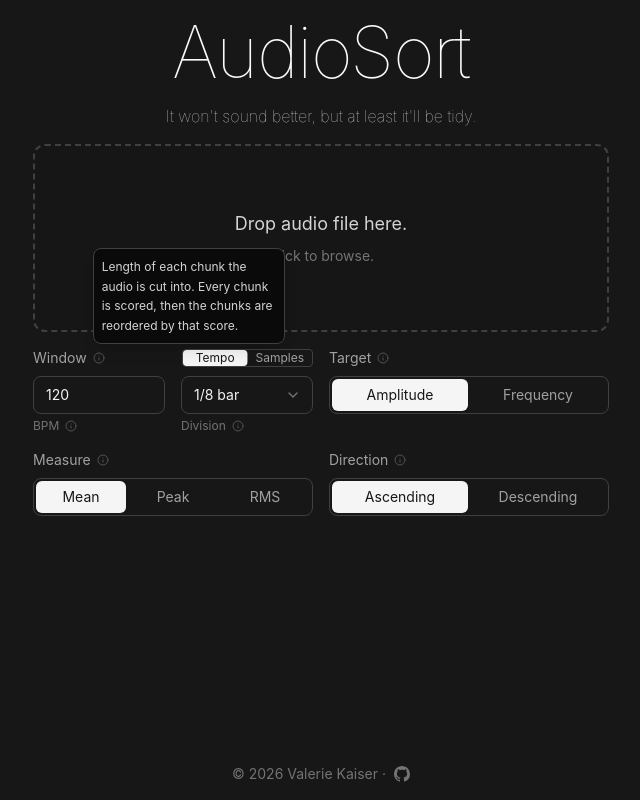
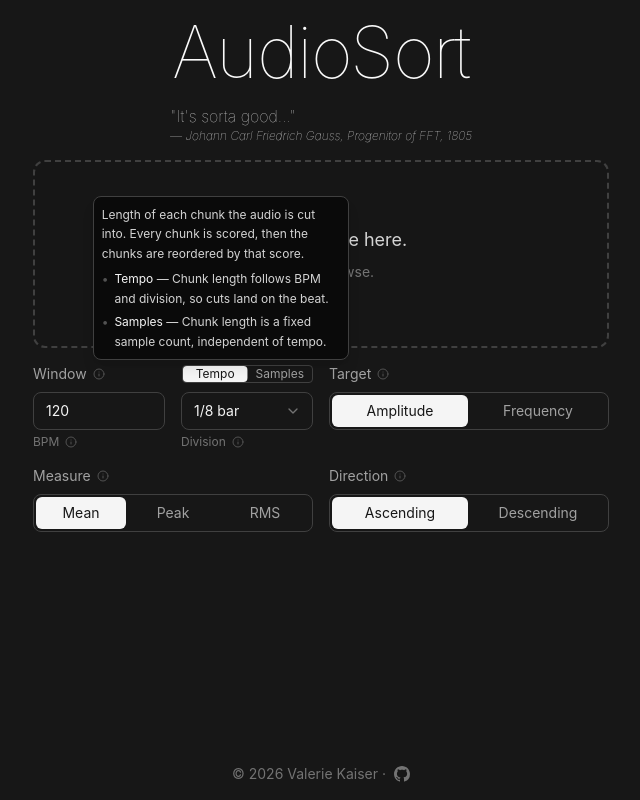
Before and after one commit to V-A-Kaiser/AudioSort, a SvelteKit app: page / in a window 1280 px wide. Both pictures are taken after a click on the button 417 px from the left and 358 px from the top of the page. Shown: the whole page, without its empty margins (319-959 px from the left). Built offline with nearby package versions, Linux system fonts and the light colour scheme.

Commit message:
Modified the subtitle.

```diff
--- a/src/routes/+page.svelte
+++ b/src/routes/+page.svelte
@@ -280,7 +280,10 @@
       </span>
     {/each}
   </h1>
-  <h2 class="font-thin text-neutral-300">It won't sound better, but at least it'll be tidy.</h2>
+  <div>
+    <h2 class="font-thin text-neutral-300">"It's sorta good..."</h2>
+    <h3 class="text-xs font-thin italic">— Johann Carl Friedrich Gauss, Progenitor of FFT, 1805</h3>
+  </div>
 
   {#if file}
     <div
@@ -295,14 +298,22 @@
     <Dropzone onfile={(dropped) => (file = dropped)} />
   {/if}
 
-  {#snippet info(text: string, align: "start" | "end" | "split")}
+  {#snippet info(
+    text: string,
+    align: "start" | "end" | "split",
+    points: readonly [string, string][] = []
+  )}
     <span class="group relative inline-flex items-center">
-      <button type="button" aria-label={text} class="cursor-help">
+      <button
+        type="button"
+        aria-label="{text} {points.map(([term, detail]) => `${term}: ${detail}`).join(' ')}"
+        class="cursor-help"
+      >
         <Info size={12} class="text-neutral-600 transition-colors group-hover:text-neutral-300" />
       </button>
       <span
         aria-hidden="true"
-        class="pointer-events-none absolute bottom-full z-10 mb-2 w-36 rounded-lg border border-neutral-700 bg-neutral-950 p-2 text-xs leading-relaxed font-normal text-neutral-300 opacity-0 shadow-lg transition-opacity group-focus-within:opacity-100 group-hover:opacity-100 sm:w-48 {align ===
+        class="pointer-events-none absolute bottom-full z-10 mb-2 w-52 rounded-lg border border-neutral-700 bg-neutral-950 p-2 text-xs leading-relaxed font-normal text-neutral-300 opacity-0 shadow-lg transition-opacity group-focus-within:opacity-100 group-hover:opacity-100 sm:w-64 {align ===
         'start'
           ? 'left-0'
           : align === 'end'
@@ -310,6 +321,17 @@
             : 'left-0 xs:right-0 xs:left-auto'}"
       >
         {text}
+
+        {#if points.length}
+          <ul class="mt-1.5 flex flex-col gap-1">
+            {#each points as [term, detail] (term)}
+              <li class="flex gap-1.5">
+                <span aria-hidden="true" class="text-neutral-600">&bull;</span>
+                <span><span class="text-neutral-100">{term}</span> &mdash; {detail}</span>
+              </li>
+            {/each}
+          </ul>
+        {/if}
       </span>
     </span>
   {/snippet}
@@ -377,7 +399,11 @@
           Window
           {@render info(
             "Length of each chunk the audio is cut into. Every chunk is scored, then the chunks are reordered by that score.",
-            "start"
+            "start",
+            [
+              ["Tempo", "Chunk length follows BPM and division, so cuts land on the beat."],
+              ["Samples", "Chunk length is a fixed sample count, independent of tempo."]
+            ]
           )}
         </span>
         {@render modeSwitch()}
@@ -399,7 +425,14 @@
               BPM
               {@render info(
                 "Tempo used to size the chunks. Detected from the file on load; type over it to correct a bad guess.",
-                "start"
+                "start",
+                [
+                  [
+                    "Detected",
+                    "Estimated from the file on load; correct it if the guess sounds off."
+                  ],
+                  ["Typed", "Arrows step by whole numbers, but decimals can still be typed."]
+                ]
               )}
             </span>
           </label>
@@ -420,7 +453,14 @@
               Division
               {@render info(
                 "How much musical time each chunk covers, assuming 4/4. With the tempo, this sets the chunk length.",
-                "end"
+                "end",
+                [
+                  [
+                    "Fractions",
+                    "1/64 to 1/2 bar cut within the beat, giving more and shorter chunks."
+                  ],
+                  ["Whole bars", "1 to 4 bars keep phrases intact, rearranging sections not beats."]
+                ]
               )}
             </span>
           </label>
@@ -443,7 +483,11 @@
         Target
         {@render info(
           "What each chunk is scored on: Amplitude for how loud it is, Frequency for how bright it is.",
-          "split"
+          "split",
+          [
+            ["Amplitude", "Scores loudness from the chunk\u2019s sample values."],
+            ["Frequency", "Scores brightness from an FFT of the chunk\u2019s spectrum."]
+          ]
         )}
       </span>
       {@render choices(targets, target, (value) => (target = value as typeof target))}
@@ -454,7 +498,12 @@
         Measure
         {@render info(
           "How a chunk becomes one number. Mean averages it, Peak takes the extreme, RMS weights louder parts more.",
-          "start"
+          "start",
+          [
+            ["Mean", "Average over the chunk: mean level, or spectral centroid for Frequency."],
+            ["Peak", "The single extreme: loudest sample, or the loudest bin\u2019s frequency."],
+            ["RMS", "Root mean square, weighting louder parts more heavily than Mean."]
+          ]
         )}
       </span>
       {@render choices(measures, measure, (value) => (measure = value as typeof measure))}
@@ -465,7 +514,11 @@
         Direction
         {@render info(
           "Which end the sort starts from. Ascending puts the quietest or darkest chunks first.",
-          "split"
+          "split",
+          [
+            ["Ascending", "Lowest scores first, so quietest or darkest."],
+            ["Descending", "Highest scores first, so loudest or brightest."]
+          ]
         )}
       </span>
       {@render choices(directions, direction, (value) => (direction = value as typeof direction))}
```
